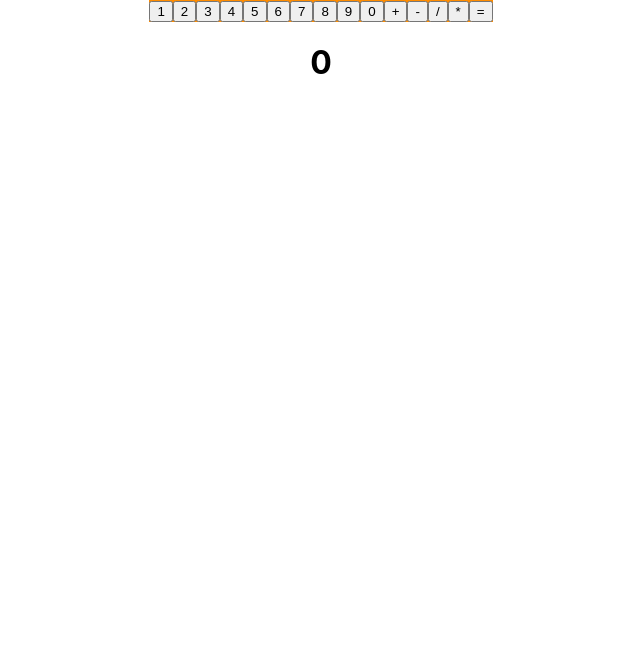
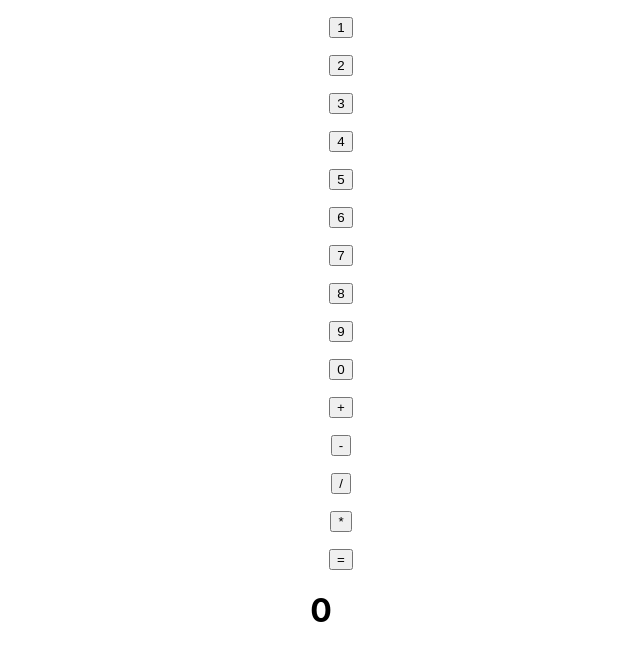
Before and after one commit to helloYash112/miniCalsi, a React (Create React App) app: page / in a window 1280 px wide. Shown: the top 660 px of the page, without its empty margins (319-959 px from the left). Built offline with nearby package versions, Linux system fonts and the light colour scheme.

Commit message:
modefied

```diff
--- a/src/App.css
+++ b/src/App.css
@@ -36,8 +36,3 @@
     transform: rotate(360deg);
   }
 }
-#main{
- display:inline-block;
- align-items: center;
- background-color: darkorange;
-}
--- a/src/components/tabButton/tabButton.jsx
+++ b/src/components/tabButton/tabButton.jsx
@@ -1,5 +1,5 @@
 export default function TabButton({children,whenClick}){
-    return<>
-    <button onClick={whenClick}>{children}</button></>
+    return<ol>
+    <button onClick={whenClick}>{children}</button></ol>
 
 }
```
